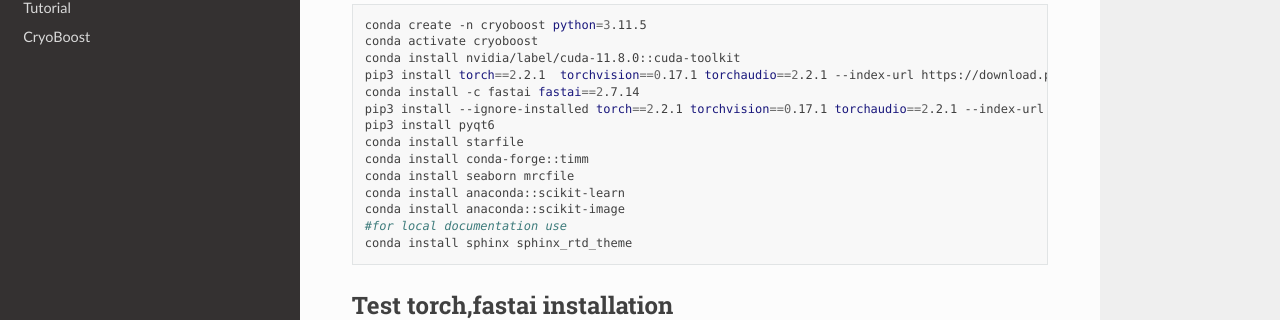
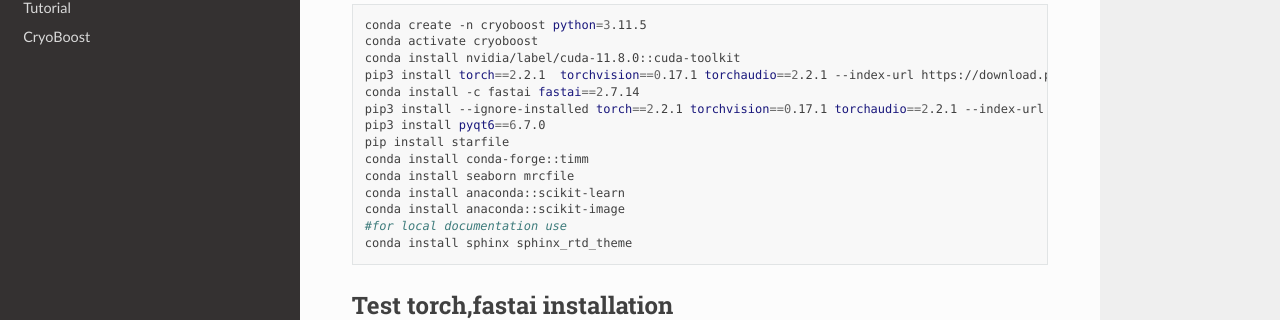
Before and after one commit to Klumpe-lab/CryoBoost, a Sphinx documentation site: the page built from docs/extdocs/setup/setup.rst, in a window 1280 px wide and 900 px high. Shown: the part 419-739 px from the top of the window. Built offline with Sphinx 7.4.7 and the Read the Docs theme 2.0.0, drawn with Linux system fonts in a browser that asks for light colours; pages that are not in the unit, such as notebooks, are missing from menus.

Commit message:
install fix

```diff
--- a/docs/extdocs/setup/setup.rst
+++ b/docs/extdocs/setup/setup.rst
@@ -23,8 +23,8 @@
    pip3 install torch==2.2.1  torchvision==0.17.1 torchaudio==2.2.1 --index-url https://download.pytorch.org/whl/cu118
    conda install -c fastai fastai==2.7.14
    pip3 install --ignore-installed torch==2.2.1 torchvision==0.17.1 torchaudio==2.2.1 --index-url https://download.pytorch.org/whl/cu118 --no-cache-dir
-   pip3 install pyqt6
-   conda install starfile
+   pip3 install pyqt6==6.7.0
+   pip install starfile
    conda install conda-forge::timm
    conda install seaborn mrcfile
    conda install anaconda::scikit-learn
```
Also changed, not shown: 1 other file.
